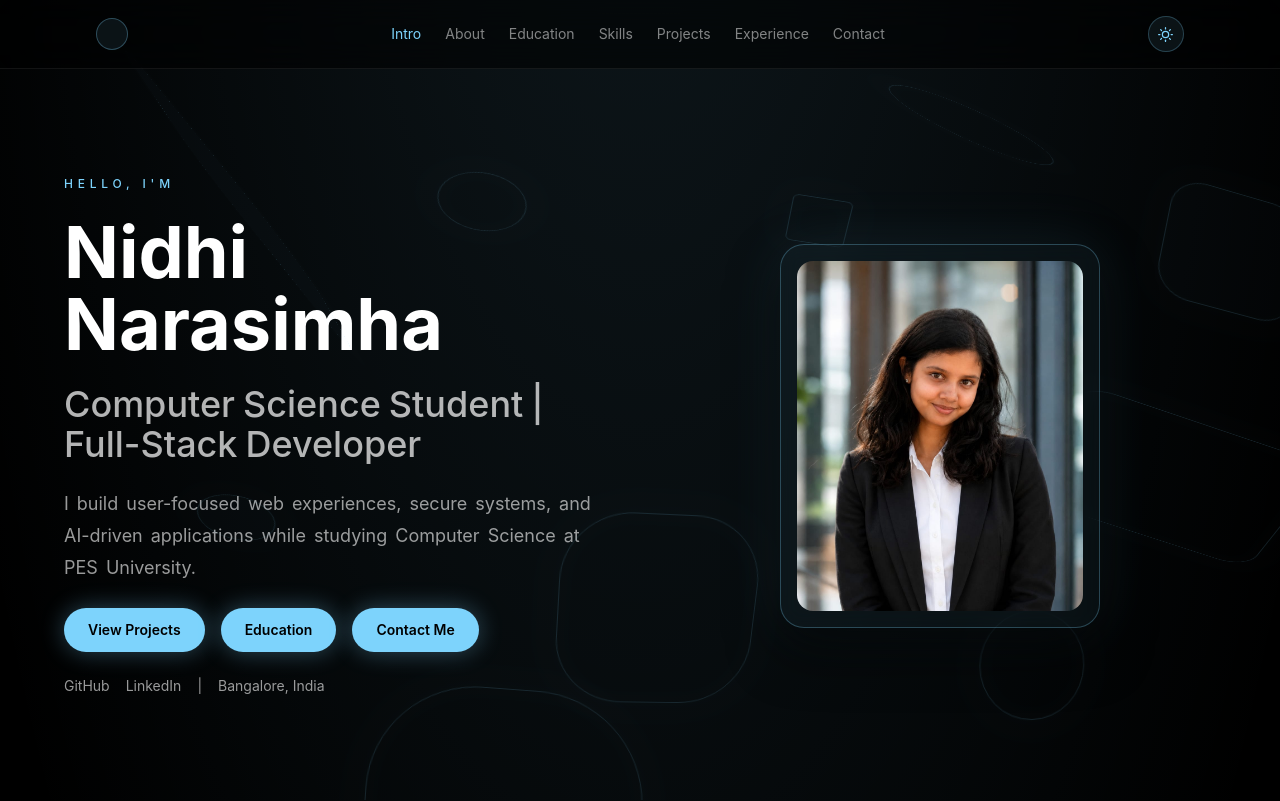
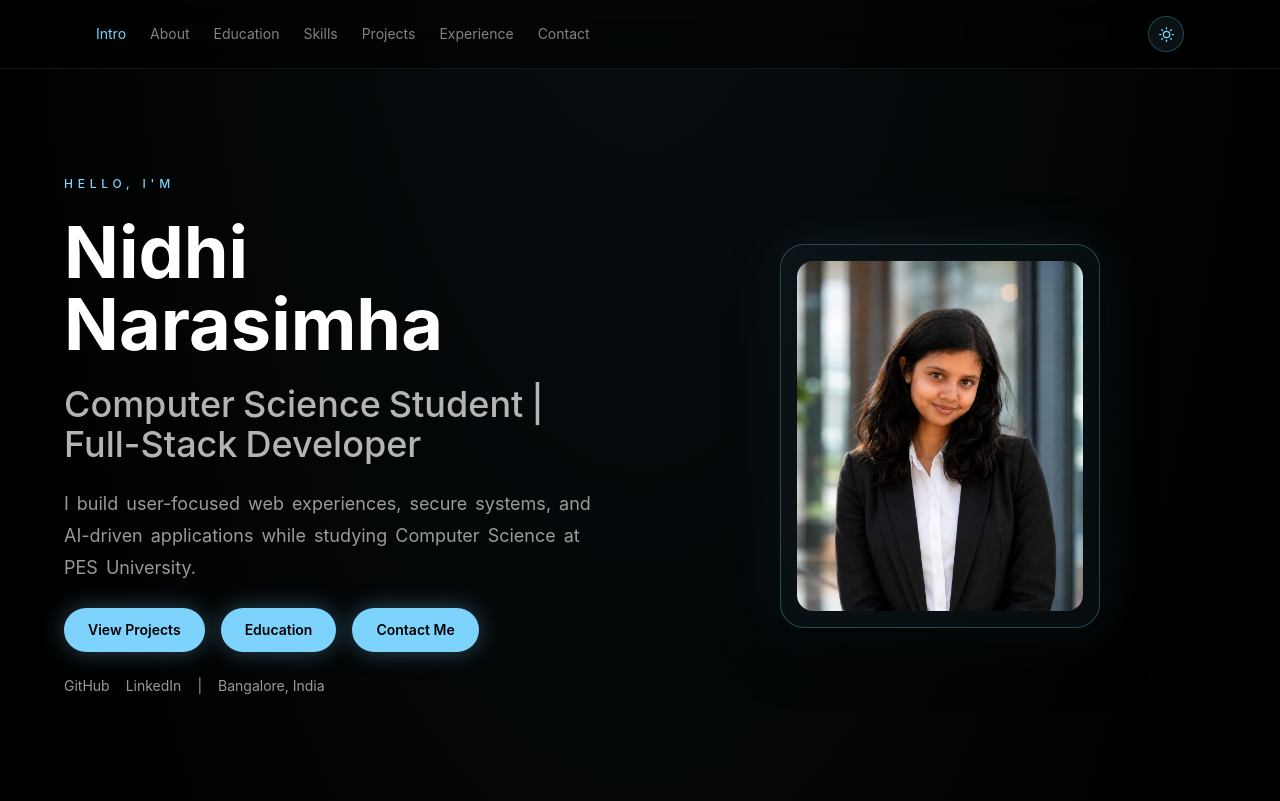
Before and after one commit to nidhinarasimha/nidhinarasimha.github.io, a React (Vite) app: page / in a window 1280 px wide. Shown: the top 801 px of the page. Built offline with nearby package versions, Linux system fonts and the light colour scheme.

Commit message:
Setup GitHub Pages

```diff
--- a/src/App.tsx
+++ b/src/App.tsx
@@ -1,6 +1,5 @@
 import { Routes, Route, useLocation } from 'react-router-dom';
 import Navbar from './components/Navbar';
-import Background3D from './components/Background3D';
 import Home from './routes/Home';
 import Education from './routes/Education';
 import ProjectDetail from './routes/ProjectDetail';
@@ -17,12 +16,11 @@ function App() {
         isDark
           ? {
               background:
-                'radial-gradient(ellipse 90% 55% at 50% -8%, rgba(125,211,252,0.12) 0%, transparent 65%), #000000',
+                'radial-gradient(ellipse 90% 55% at 50% -8%, rgba(125,211,252,0.08) 0%, transparent 60%), #000000',
             }
           : undefined
       }
     >
-      <Background3D isDark={isDark} />
       <Navbar />
       <main className="pt-20">
         <Routes location={location}>
--- a/src/components/Navbar.tsx
+++ b/src/components/Navbar.tsx
@@ -1,5 +1,5 @@
 import { useEffect, useState } from 'react';
-import { Link, useLocation, useNavigate } from 'react-router-dom';
+import { useLocation, useNavigate } from 'react-router-dom';
 import { useTheme } from '../contexts/ThemeContext';
 
 const navItems = [
@@ -89,10 +89,6 @@ export default function Navbar() {
   const mobileActive     = isDark ? 'text-[#7dd3fc]' : 'text-[#38bdf8] bg-[#e0f2fe]';
   const mobileInactive   = isDark ? 'text-white/60 hover:text-white hover:bg-white/5' : 'text-slate-600 hover:bg-sky-50 hover:text-[#0c1a2e]';
 
-  const logoStyle = isDark
-    ? { border: '1px solid rgba(125,211,252,0.3)', background: 'rgba(125,211,252,0.08)' }
-    : { border: '1px solid rgba(56,189,248,0.35)', background: 'rgba(56,189,248,0.08)' };
-
   const toggleStyle = isDark
     ? { border: '1px solid rgba(125,211,252,0.25)', background: 'rgba(125,211,252,0.08)', color: '#7dd3fc' }
     : { border: '1px solid rgba(56,189,248,0.3)',   background: 'rgba(56,189,248,0.08)',  color: '#38bdf8' };
@@ -108,8 +104,6 @@ export default function Navbar() {
   return (
     <header className={headerClass} style={headerStyle}>
       <div className={`mx-auto flex max-w-6xl items-center justify-between px-6 py-4 text-sm sm:px-8 ${textBase}`}>
-        <Link to="/" aria-label="Home" className="h-8 w-8 rounded-full" style={logoStyle} />
-
         <nav className="hidden items-center gap-6 md:flex">
           {navItems.map((item) => (
             <button
```
